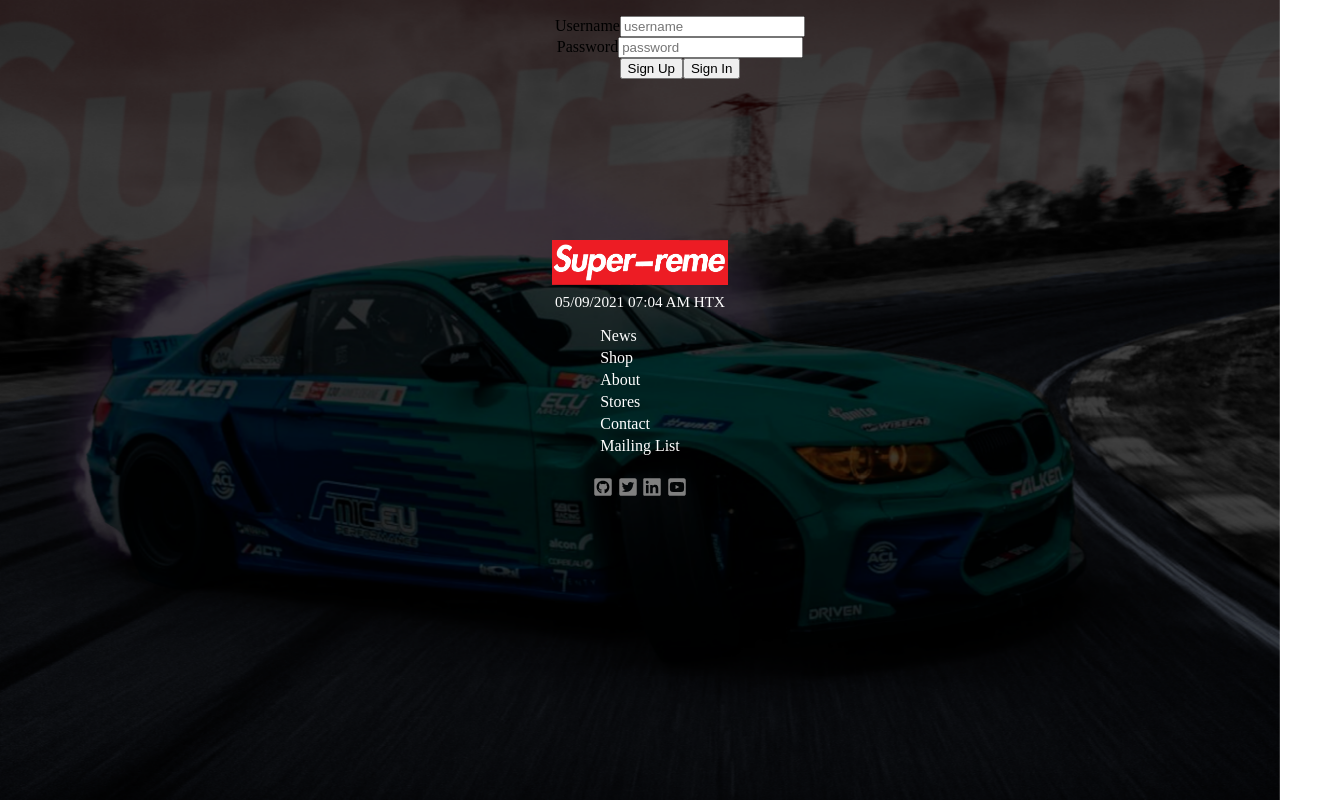
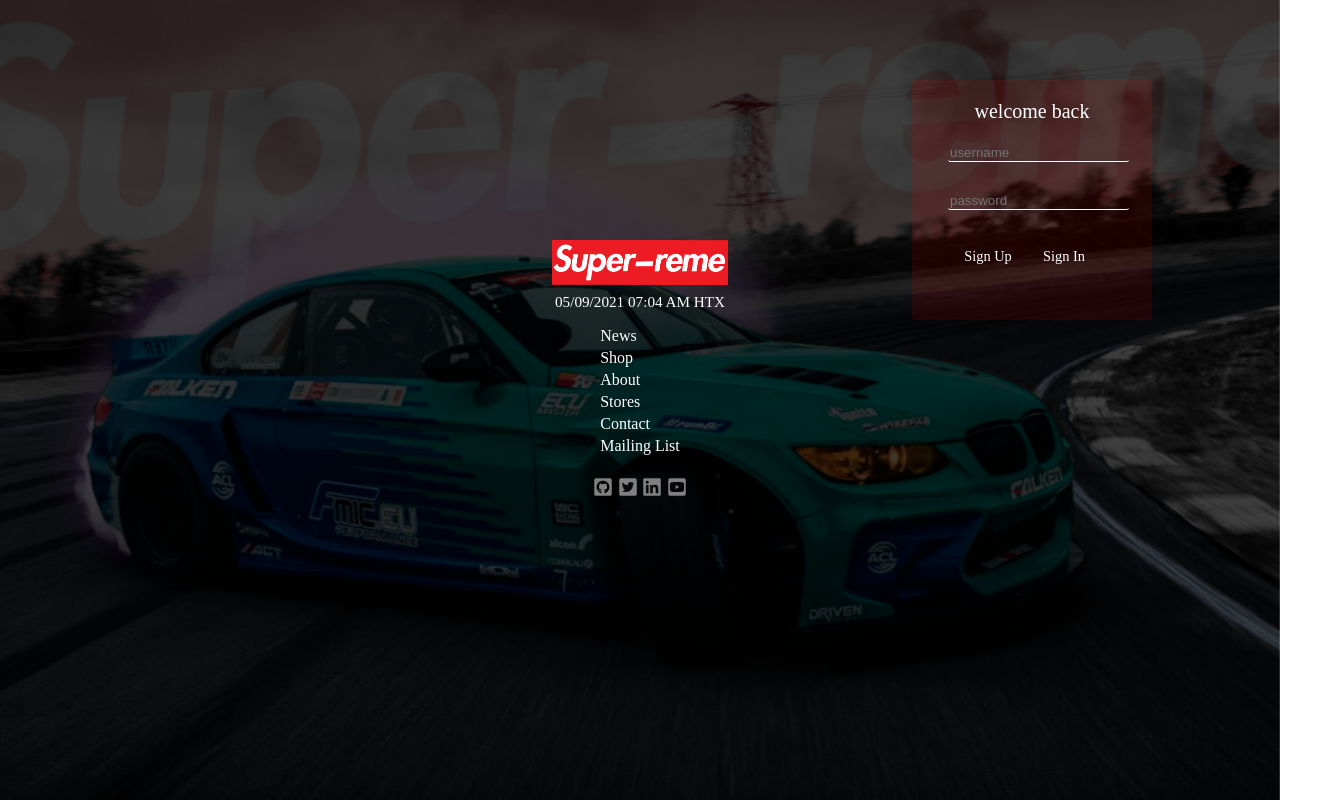
Before and after one commit to NestorV95/Super-reme-frontend, a React (Create React App) app: page / in a window 1280 px wide. Both pictures are taken after a click on the button "sign in". Shown: the whole page, 1320 px wide, since content can reach past the window. Built offline with nearby package versions, Linux system fonts and the light colour scheme.

Commit message:
sign in form styling

```diff
--- a/src/components/SignIn/SignInForm.js
+++ b/src/components/SignIn/SignInForm.js
@@ -28,18 +28,14 @@
 
     return(
         <div className="si-content">
-                <div className="si-usr">
-                    <label>Username</label>
-                    <input type="text" value={usrnm} onChange={(e)=>setUsrnm(e.target.value)} placeholder="username" />
-                </div>
-                <div className="si-pwd">
-                    <label>Password</label>
-                    <input type="password"value={pwd} onChange={(e)=>setPwd(e.target.value)} placeholder="password"/>
-                </div>
-                <div >
-                    <button className="su-btn" onClick={()=>togEm()}>Sign Up</button>
-                    <button className="si-btn" onClick={()=>logOn()}> Sign In</button>
-                </div>
+            <p className="si-tt">welcome back</p>
+            <input className="si-usr" type="text" value={usrnm} onChange={(e)=>setUsrnm(e.target.value)} placeholder="username" />
+            <input className="si-pwd" type="password"value={pwd} onChange={(e)=>setPwd(e.target.value)} placeholder="password"/>
+            <div>
+                <button className="si-su" onClick={()=>togEm()}>Sign Up</button>
+                <button className="si-btn" onClick={()=>logOn()}> Sign In</button>
+            </div>
+
         </div>
     )
 }
--- a/src/styles/App.css
+++ b/src/styles/App.css
@@ -3,4 +3,7 @@
   background-size: cover;
   background-repeat: no-repeat;
   background-position: top center;
+  overflow: hidden;
+  margin: 0;
+  padding: 0;
 }
--- a/src/styles/Header.css
+++ b/src/styles/Header.css
@@ -1,12 +1,13 @@
 .hdr{
     display: table;
-    text-align: center;
+
     list-style-type: none;
     font-family: 'Times New Roman', Times, serif;
     top: 0;
+    right: 5vw;
     margin-right: auto;
     margin-left: auto;
-    width: 100%;
+    width: 10%;
     position: absolute;
     overflow: auto;
 }
--- a/src/styles/SignIn.css
+++ b/src/styles/SignIn.css
@@ -1,8 +1,9 @@
 .hdr-si{
-    display: inline-block;
+    display: fixed;
     text-align: center;
     height: 2rem;
     width: 5rem;
+    right: 3rem;
     text-decoration: none;
     font-weight: 500;
     background:transparent;
@@ -19,3 +20,99 @@
     background:rgba(255, 0, 0,.10);
     color: white;
 }
+
+.si-content{
+    position:  fixed;
+    display: block;
+    margin:0;
+    padding: 0;
+    height: 15rem;
+    width: 15rem;
+    right: 10vw;
+    top: 10vh;
+    background: rgba(255, 0, 0,.11);
+    border-radius: .15rem;
+}
+
+.si-tt{
+    font-family: 'Times New Roman', Times, serif;
+    font-size: 1.25rem;
+    color: white;
+}
+
+.si-usr{
+    position:  absolute;
+    display: block;
+    left: 2.25rem;
+    top:4rem;
+    border: none;
+    color: white;
+    background-color: transparent;
+    border-bottom: 1px solid white;
+    border-radius: .15rem;
+
+}
+
+.si-pwd{
+    position:  absolute;
+    display: block;
+    left: 2.25rem;
+    top: 7rem;
+
+    background-color: transparent;
+    border: transparent;
+    border: none;
+    color: white;
+    border-bottom: 1px solid white;
+    border-radius: .15rem;
+}
+
+.si-su{
+    position:  absolute;
+    display: block;
+    left: 2.25rem;
+    top: 10rem;
+    height: 2rem;
+    width: 5rem;
+    text-align: center;
+    text-decoration: none;
+    font-weight: 500;
+    background:transparent;
+    border: transparent;
+    box-sizing: border-box;
+    color: rgb(255, 255, 255);
+    margin: auto;
+    padding:auto;
+    font-family: 'Times New Roman', Times, serif;
+    font-size: .90rem;
+}
+
+.si-su:hover{
+    background:rgba(255, 255, 255, 0.1);
+    color: rgb(255, 0, 0);
+}
+
+.si-btn{
+    position:  absolute;
+    display: block;
+    left: 7rem;
+    top: 10rem;
+    height: 2rem;
+    width: 5rem;
+    text-align: center;
+    text-decoration: none;
+    font-weight: 500;
+    background:transparent;
+    border: transparent;
+    box-sizing: border-box;
+    color: rgb(255, 255, 255);
+    margin: auto;
+    padding:auto;
+    font-family: 'Times New Roman', Times, serif;
+    font-size: .90rem;
+}
+
+.si-btn:hover{
+    background:rgba(255, 255, 255, 0.1);
+    color: rgb(255, 0, 0);
+}
```
Also changed, not shown: public/index.css (+3 -5 lines).
